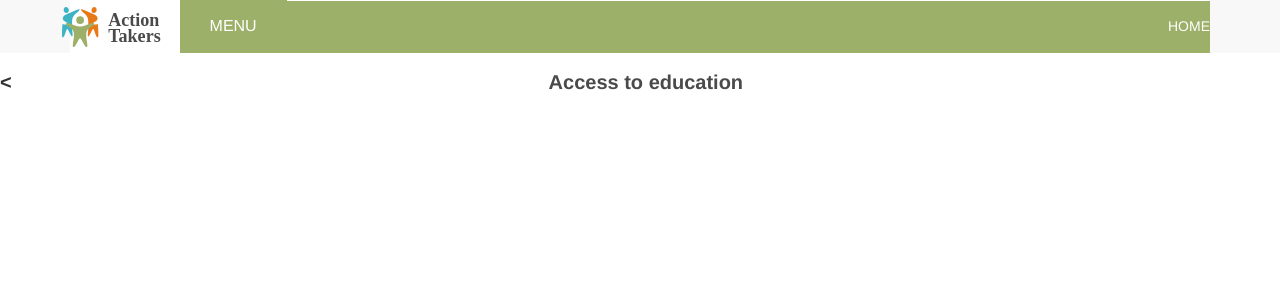
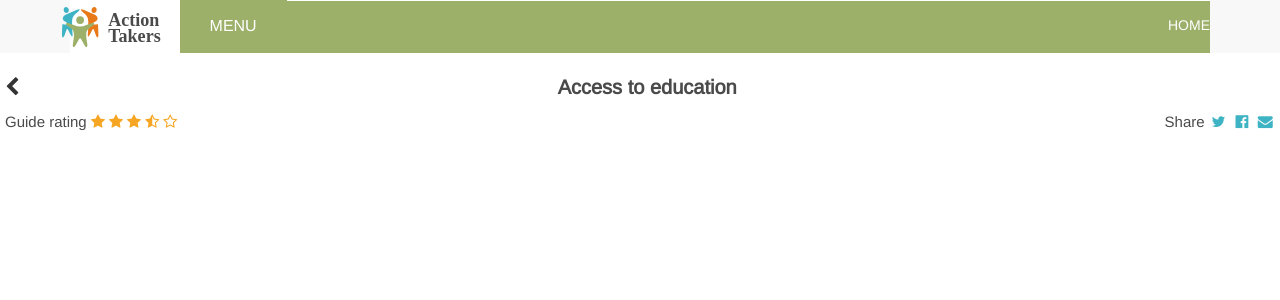
Before and after one commit to OpenUpSA/action-takers, a Jekyll site: the page built from education.html, in a window 1280 px wide. Shown: the top 300 px of the page. Built offline with Jekyll 4.4.1, drawn with Linux system fonts in a browser that asks for light colours; nearby versions of some CDN libraries.

Commit message:
education, liberation sans font

```diff
--- a/_includes/head.html
+++ b/_includes/head.html
@@ -15,6 +15,7 @@
 
   <!-- CSS Global Compulsory -->
   <link rel="stylesheet" href="https://maxcdn.bootstrapcdn.com/bootstrap/3.3.7/css/bootstrap.min.css" integrity="sha384-BVYiiSIFeK1dGmJRAkycuHAHRg32OmUcww7on3RYdg4Va+PmSTsz/K68vbdEjh4u" crossorigin="anonymous">
+  <link rel="stylesheet" href="https://maxcdn.bootstrapcdn.com/font-awesome/4.7.0/css/font-awesome.min.css">
   <link rel="stylesheet"  href="/css/main.css">
 
   <script src="https://code.jquery.com/jquery-3.1.1.min.js"></script>
--- a/css/main.scss
+++ b/css/main.scss
@@ -2,10 +2,17 @@
 ---
 $green: #9cb069;
 $blue: #3eb3c4;
+$yellow: #f6a623;
+$orange: #e77918;
 $dark-gray: #4a4a4a;
 
+@font-face{
+  font-family: 'Liberation Sans';
+  src: url('../fonts/LiberationSans.woff') format('woff');
+}
+
 body {
-  font-family: Helvetica;
+  font-family: 'Liberation Sans', sans-serif;
 }
 
 nav.navbar-default {
@@ -95,6 +102,7 @@ nav.navbar-default {
 }
 
 .topic-page {
+  padding: 5px;
   .title-bar {
     padding-top: 15px;
     text-align: center;
@@ -108,6 +116,24 @@ nav.navbar-default {
       color: $dark-gray;
     }
   }
+  .rating {
+    padding-top: 10px;
+    float: left;
+    font-size: 15px;
+    color: $dark-gray;
+    i {
+      color: $yellow;
+    }
+  }
+  .social {
+    padding-top: 10px;
+    float: right;
+    font-size: 15px;
+    color: $dark-gray;
+    a {
+      color: $blue;
+    }
+  }
 }
 
 footer {
--- a/education.html
+++ b/education.html
@@ -3,7 +3,21 @@ layout: base
 ---
 <section class="topic-page education">
   <div class="title-bar">
-    <span class="back" onclick="history.back()"><</span>
+    <span class="back" onclick="history.back()"><i class="fa fa-chevron-left" aria-hidden="true"></i></span>
     <span class="title">Access to education</span>
   </div>
+  <span class="rating">
+    Guide rating
+    <i class="fa fa-star" aria-hidden="true"></i>
+    <i class="fa fa-star" aria-hidden="true"></i>
+    <i class="fa fa-star" aria-hidden="true"></i>
+    <i class="fa fa-star-half-o" aria-hidden="true"></i>
+    <i class="fa fa-star-o" aria-hidden="true"></i>
+  </span>
+  <span class="social">
+    Share
+    <a href=""><i class="fa fa-twitter fa-fw" aria-hidden="true"></i></a>
+    <a href=""><i class="fa fa-facebook-official fa-fw" aria-hidden="true"></i></a>
+    <a href=""><i class="fa fa-envelope fa-fw" aria-hidden="true"></i></a>
+  </span>
 </section>
```
Also changed, not shown: fonts/LiberationSans.woff (added).
